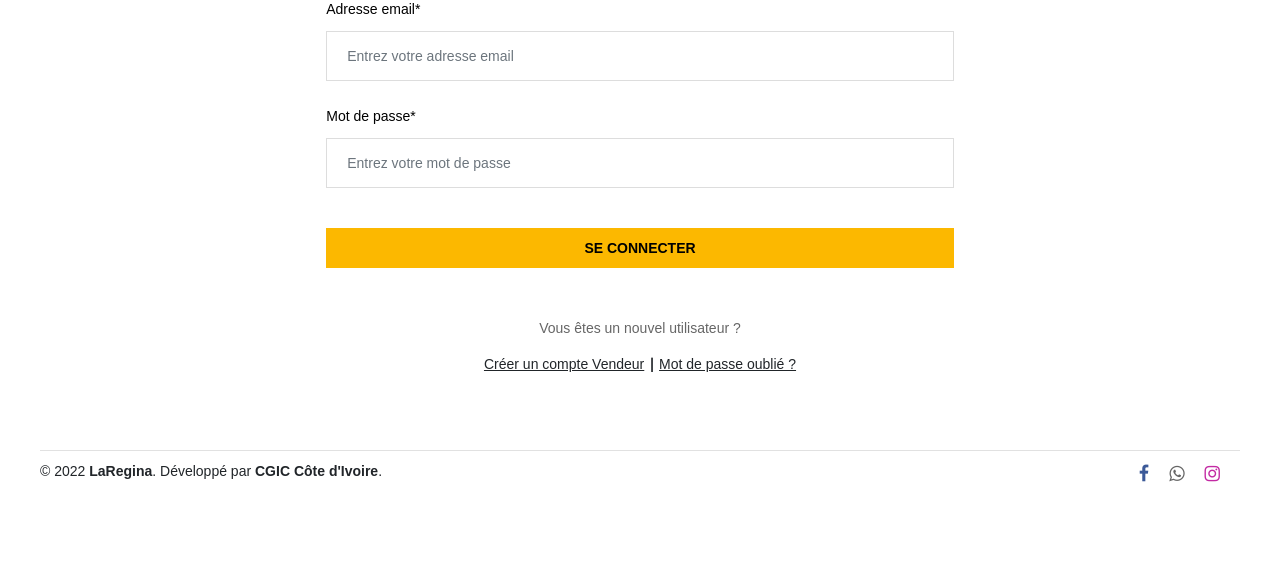
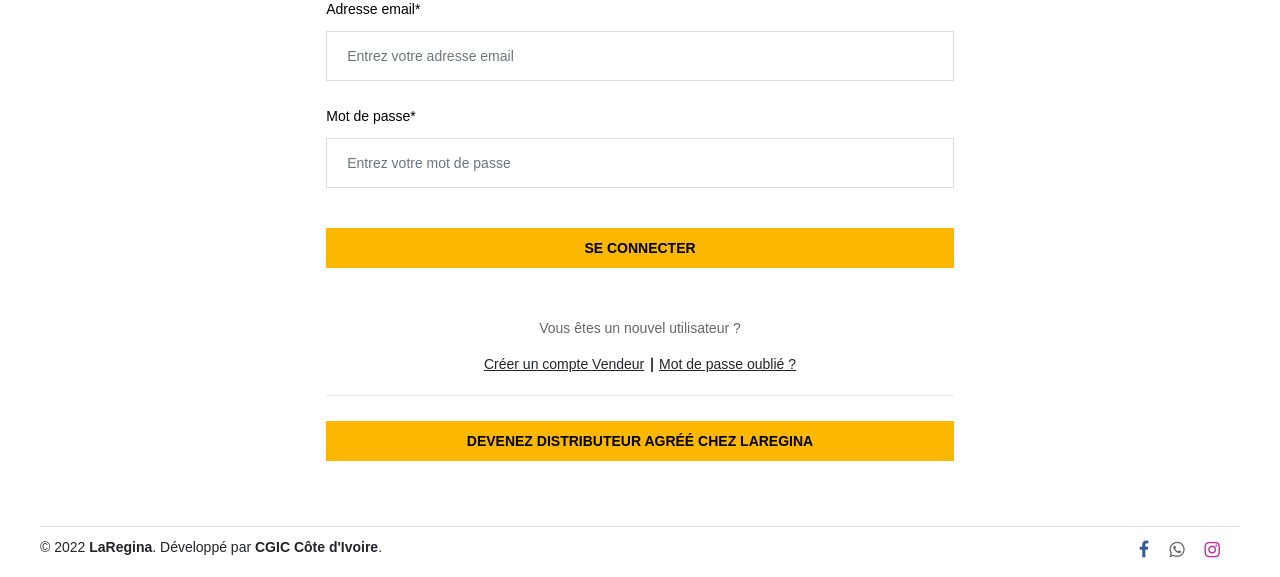
Before and after one commit to flavien-hugs/laregina, a Django app: page /sp-marketplace-vendeurs/connexion/ in a window 1280 px wide. Shown: the part 223-800 px from the top of the page. Run offline with Django 3.2, Linux system fonts and the light colour scheme; parts of the project's set-up code (start-up, migrations or seed data) failed here and were passed over; some libraries are stand-ins or nearby versions.

Commit message:
Add register distributor button

```diff
--- a/templates/account/login.html
+++ b/templates/account/login.html
@@ -10,6 +10,7 @@
     {% url "auth_views:account_login" as login_url %}
     {% url 'auth_views:account_signup' as seller_signup %}
     {% url 'auth_views:account_reset_password' as reset_password %}
+    {% url "delivery:delivery_register" as delivery_register %}
 
     <div class="ps-page--my-account">
         <div class="container">
@@ -40,6 +41,12 @@
                                     </a>
                                 </span>
                             </div>
+
+                            <hr>
+
+                            <a href="{{ delivery_register }}" class="mt-4 ps-btn btn-block text-uppercase text-center border-0">
+                                devenez distributeur agréé chez {{ title }}
+                            </a>
                         </div>
                     </div>
                 </div>
```
Also changed, not shown: templates/account/signup.html (+7 -0 lines).
